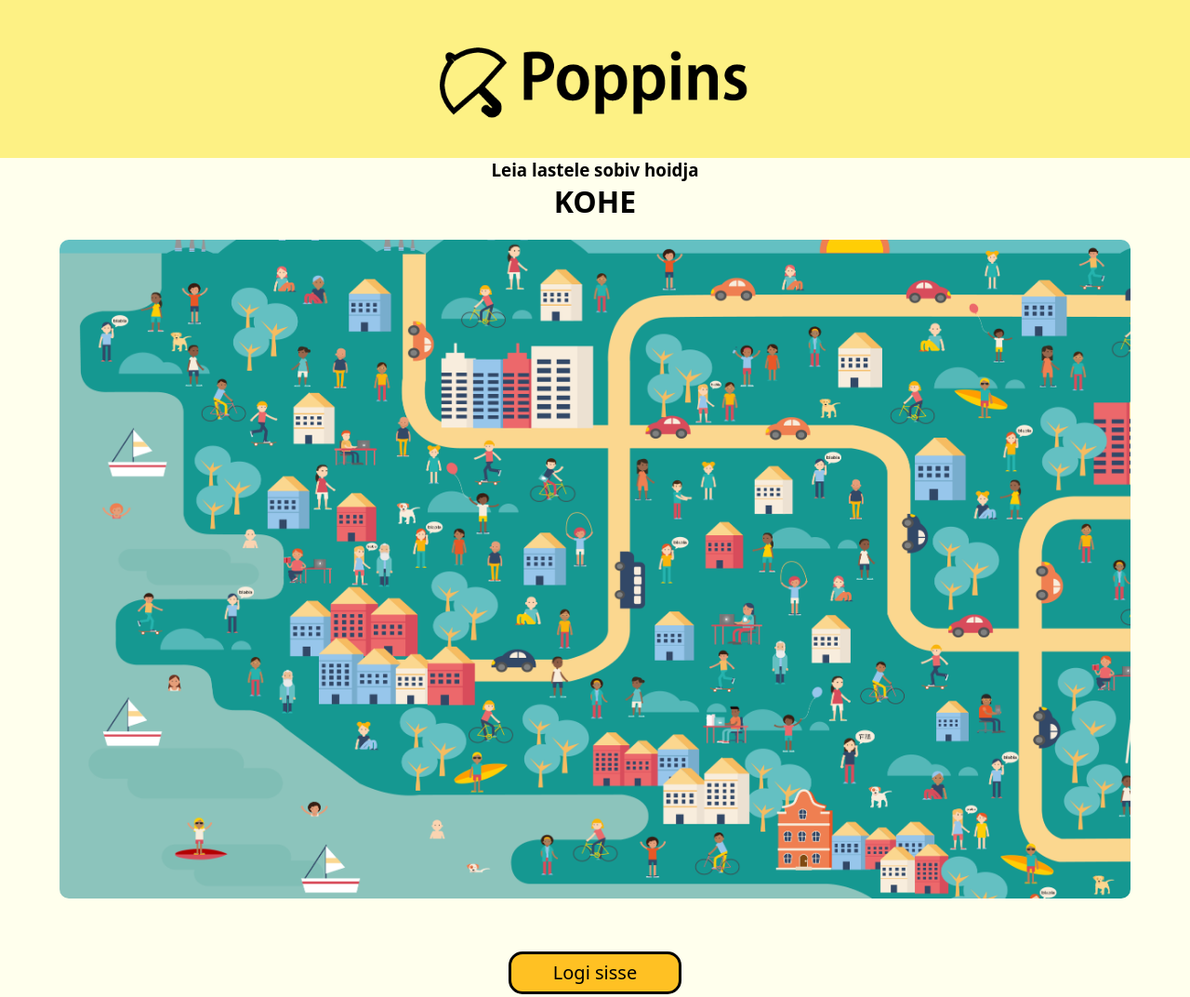
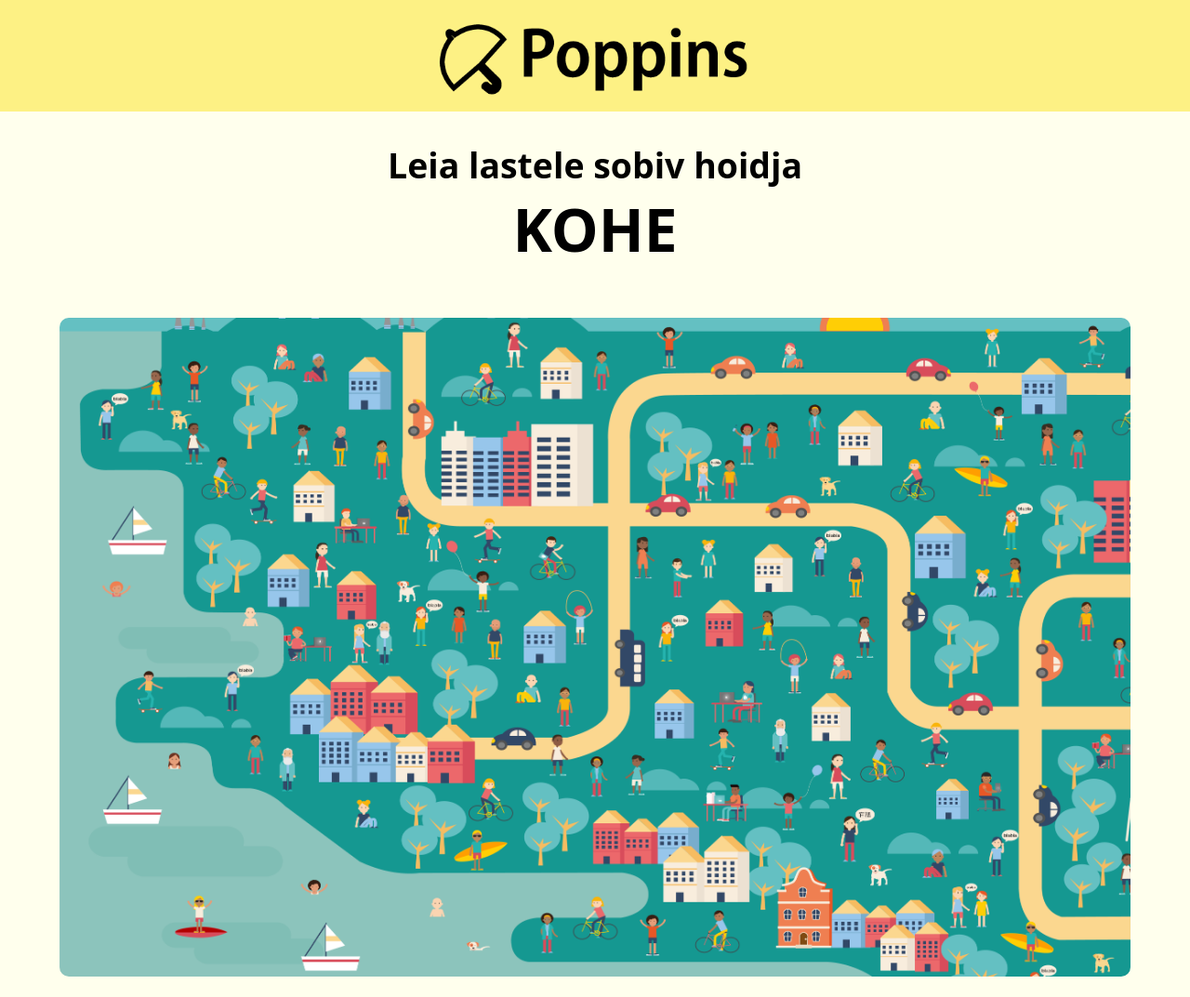
Before and after one commit to kuressaareametikool/poppins, a plain HTML site: page index.html in a window 1280 px wide. Shown: the top 1073 px of the page at 93% size. Drawn offline with Linux system fonts and the light colour scheme.

Commit message:
Update style.css
Update

```diff
--- a/style.css
+++ b/style.css
@@ -40,26 +40,30 @@ header{
     display: flex;
     align-items: center;
     justify-content: center;
-    height: 170px;
+    height: 120px;
     width: 100%;
     color: #FDF184;
     font-size: larger;
 }
 
 .header_pilt img{
-    width: 300px;
-    height: 70px;
+    width: 80px;
+    height: 20px;
 }
 
 .leia{
     display: flex;
     justify-content: center;
     font-family: system-ui, -apple-system, BlinkMacSystemFont, 'Segoe UI', Roboto, Oxygen, Ubuntu, Cantarell, 'Open Sans', 'Helvetica Neue', sans-serif;
+    margin-top: 1em;
+    font-size: 2em;
 }
 .kohe{
     display: flex;
     justify-content: center;
     font-family: system-ui, -apple-system, BlinkMacSystemFont, 'Segoe UI', Roboto, Oxygen, Ubuntu, Cantarell, 'Open Sans', 'Helvetica Neue', sans-serif;
+    margin-bottom: 1em;
+    font-size: 2em;
 }
 .nupud{
     display: flex;
```
